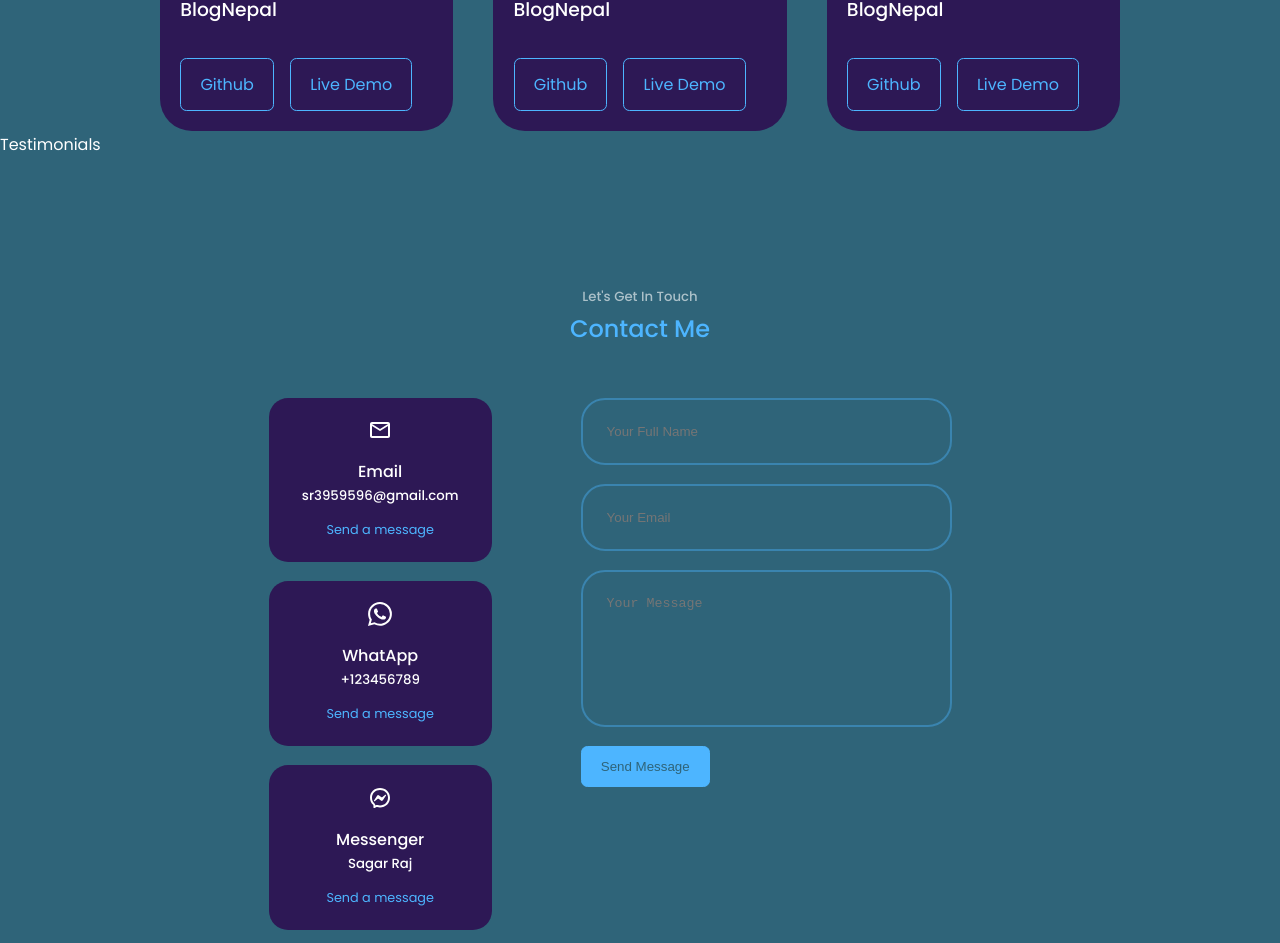
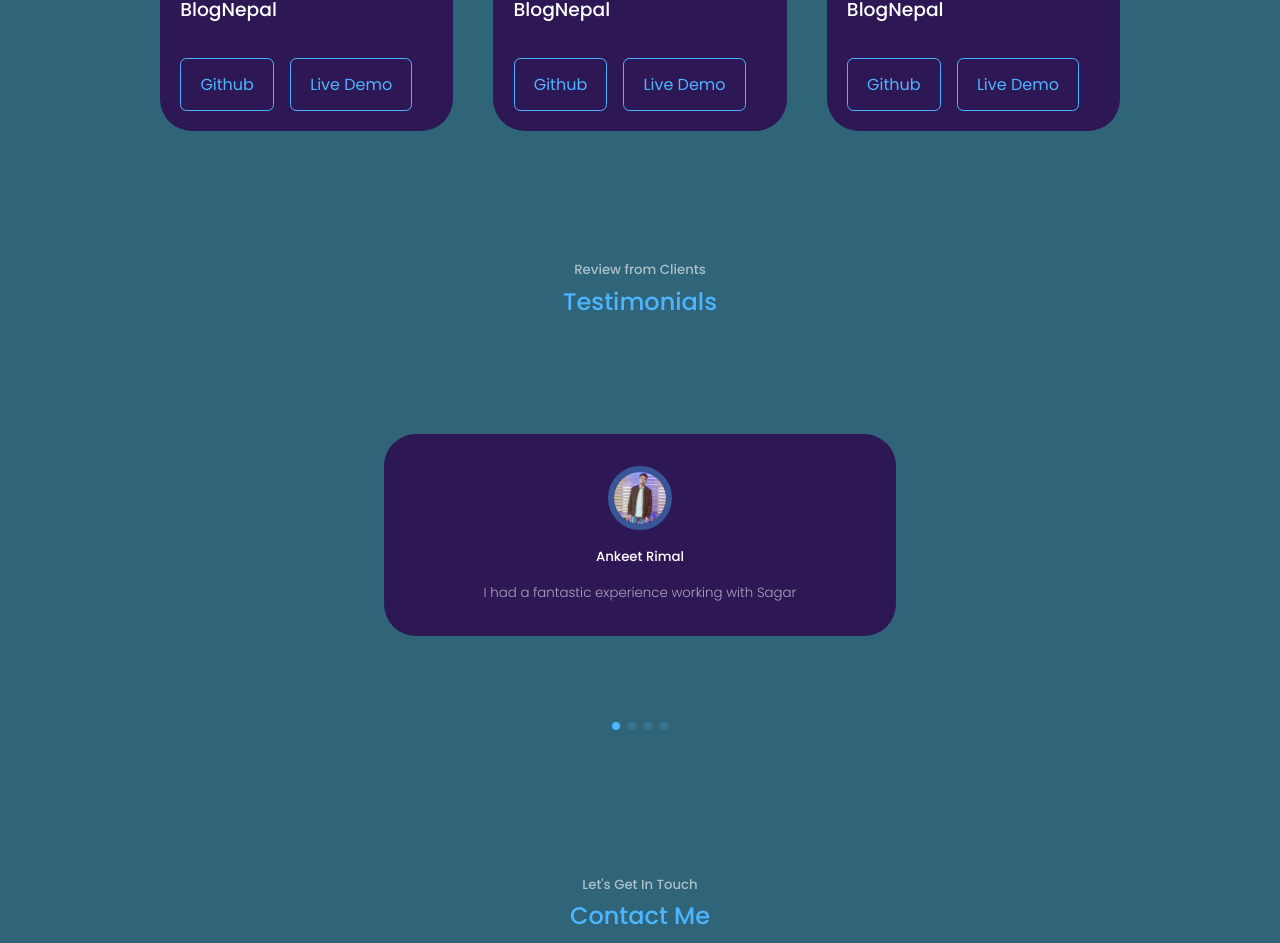
Before and after one commit to sagarthapaliya12/Sagar-Portfolio, a React (Vite) app: page / in a window 1280 px wide. Shown: the part 3700-4643 px from the top of the page. Built offline with nearby package versions, Linux system fonts and the light colour scheme.

Commit message:
developed testimonial section

```diff
--- a/src/Components/testimonials/Testimonials.jsx
+++ b/src/Components/testimonials/Testimonials.jsx
@@ -1,9 +1,75 @@
-import React from 'react'
+import React from "react";
+import "./testimonial.css";
+
+// core version + navigation, pagination modules:
+import { Pagination } from "swiper";
+import { Swiper, SwiperSlide } from "swiper/react";
+// import Swiper and modules styles
+import "swiper/css";
+import "swiper/css/pagination";
+
+import avt1 from "../../assets/ankit.jpg";
+import avt2 from "../../assets/arun.jpg";
+import avt3 from "../../assets/mamta.jpg";
+import avt4 from "../../assets/sadikshya.jpg";
+
+const data = [
+	{
+		id: 1,
+		avatar: avt1,
+		name: "Ankeet Rimal",
+		review: "I had a fantastic experience working with Sagar",
+	},
+	{
+		id: 2,
+		avatar: avt2,
+		name: "Arun pandey",
+		review:
+			"Sagar is a great client, super easy to work with! Looking forward to working together more in the future!",
+	},
+	{
+		id: 3,
+		avatar: avt3,
+		name: "Mamta Mainali",
+		review: "Great to work with! Interesting design and development ideas.",
+	},
+	{
+		id: 4,
+		avatar: avt4,
+		name: "Sadikshya Thapa",
+		review:
+			"Very easy to work with. Finished the job very quickly. Went above and beyond all expectation!",
+	},
+];
 
 const Testimonials = () => {
-  return (
-    <div>Testimonials</div>
-  )
-}
+	return (
+		<section id="testimonials">
+			<h5>Review from Clients</h5>
+			<h2>Testimonials</h2>
 
-export default Testimonials
+			<Swiper
+				className="container testimonials_container"
+				// install Swiper modules
+				modules={[Pagination]}
+				spaceBetween={40}
+				slidesPerView={1}
+				pagination={{ clickable: true }}
+			>
+				{data.map(({ avatar, name, review }, index) => {
+					return (
+						<SwiperSlide key={index} className="testimonial">
+							<div className="client_avatar">
+								<img src={avatar} alt="client image" />
+							</div>
+							<h5 className="client_name">{name}</h5>
+							<small className="client_review">{review}</small>
+						</SwiperSlide>
+					);
+				})}
+			</Swiper>
+		</section>
+	);
+};
+
+export default Testimonials;
--- a/src/Components/testimonials/testimonial.css
+++ b/src/Components/testimonials/testimonial.css
@@ -0,0 +1,53 @@
+.container.testimonials_container {
+    width: 40%;
+    padding: 4rem 0;
+}
+
+.client_avatar {
+    width: 4rem;
+    aspect-ratio: 1/1;
+    overflow: hidden;
+    border-radius: 50%;
+    margin: 0 auto 1rem;
+    border: 0.4rem solid var(--color-primary-variant);
+}
+
+.testimonial {
+    background: var(--color-bg-variant);
+    text-align: center;
+    padding: 2rem;
+    border-radius: 2rem;
+    user-select: none;
+}
+
+.client_review {
+    color: var(--color-light);
+    display: block;
+    font-weight: 300;
+    width: 80%;
+    margin: 0.8rem auto 0;
+}
+
+.swiper-pagination-clickable .swiper-pagination-bullet{
+    background: var(--color-primary);
+}
+
+/* ===============MEDIA QUERIES (MEDIUM DEVICES)=========================== */
+
+@media screen and (max-width: 1024px){
+    .container.testimonials_container{
+     width: 60%;
+    }
+  }
+
+  /* ===============MEDIA QUERIES (SMALL DEVICES)=========================== */
+
+  @media screen and (max-width: 600px){
+    .container.testimonials_container{
+        width: var(--container-width-sm);
+     }
+
+     .client_review {
+        width: var(--container-width-sm);
+     }
+  }
```
